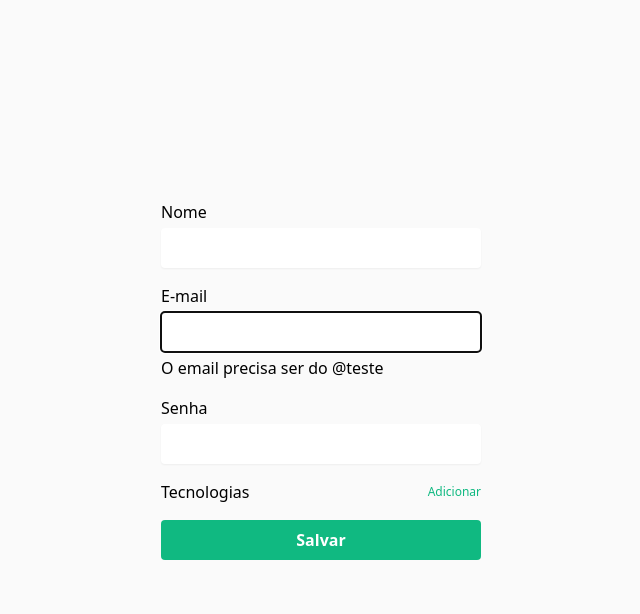
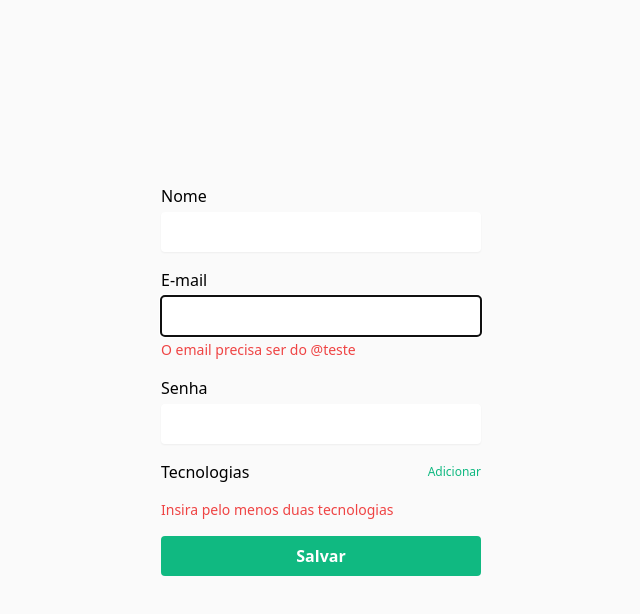
Before and after one commit to LFeli/React-Playground, a React (Vite) app in the folder Forms-Avancados-React/: page / in a window 1280 px wide. Both pictures are taken after typing "Sample", "name@example.com", "Sample123" into the empty fields and a click on the button "Salvar". Shown: the top 614 px of the page, without its empty margins (319-959 px from the left). Built offline with nearby package versions, Linux system fonts and the light colour scheme.

Commit message:
feat: fieldArray done

```diff
--- a/Forms-Avancados-React/src/App.tsx
+++ b/Forms-Avancados-React/src/App.tsx
@@ -23,7 +23,7 @@
   techs: z.array(z.object({
     title: z.string().nonempty('O titulo e obrigatório'),
     knowledge: z.coerce.number().min(1).max(100),
-  }))
+  })).min(2, 'Insira pelo menos duas tecnologias')
 })
 
 type CreateUserFormData = z.infer<typeof CreateUserFormSchema>
@@ -67,7 +67,7 @@
         className="border boder-zinc-300 shadow-sm rounded h-10 px-3 dark:bg-zinc-900 text-white border-none"
         {...register('name')}
         />
-        {errors.name && <span>{errors.name.message}</span> }
+        {errors.name && <span className='text-red-500 text-sm font-medium'>{errors.name.message}</span> }
       </div>
 
       <div className="flex flex-col gap-1">
@@ -77,7 +77,7 @@
         className="border boder-zinc-300 shadow-sm rounded h-10 px-3 dark:bg-zinc-900 text-white border-none"
         {...register('email')}
         />
-        {errors.email && <span>{errors.email.message}</span> }
+        {errors.email && <span className='text-red-500 text-sm font-medium'>{errors.email.message}</span> }
       </div>
 
       <div className="flex flex-col gap-1">
@@ -87,7 +87,7 @@
         className="border boder-zinc-300 shadow-sm rounded h-10 px-3 dark:bg-zinc-900 text-white border-none"
         {...register('password')}
         />
-        {errors.password && <span>{errors.password.message}</span> }
+        {errors.password && <span className='text-red-500 text-sm font-medium'>{errors.password.message}</span> }
       </div>
 
       <div className="flex flex-col gap-1">
@@ -109,7 +109,7 @@
                 {...register(`techs.${index}.title`)}
               />
 
-              {errors.techs?.[index]?.title && <span>{errors.techs?.[index]?.title?.message}</span> }
+              {errors.techs?.[index]?.title && <span className='text-red-500 text-sm font-medium'>{errors.techs?.[index]?.title?.message}</span> }
             </div>
 
             <div className='flex flex-1 flex-col gap-1'>
@@ -119,11 +119,14 @@
                 {...register(`techs.${index}.knowledge`)}
               />
 
-              {errors.techs?.[index]?.knowledge && <span>{errors.techs?.[index]?.knowledge?.message}</span> }
+              {errors.techs?.[index]?.knowledge && <span className='text-red-500 text-sm font-medium'>{errors.techs?.[index]?.knowledge?.message}</span> }
             </div>
           </div>
         )
       })}
+
+      {errors.techs && <span className='text-red-500 text-sm font-medium'>{errors.techs.message}</span> }
+
 
       <button
       type="submit"
```
